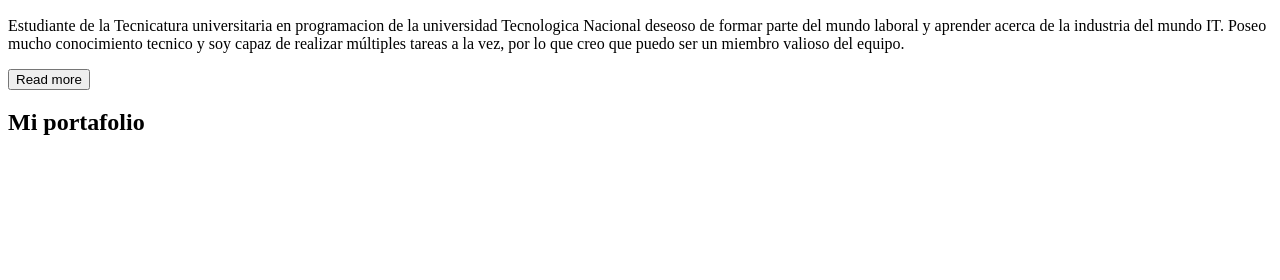
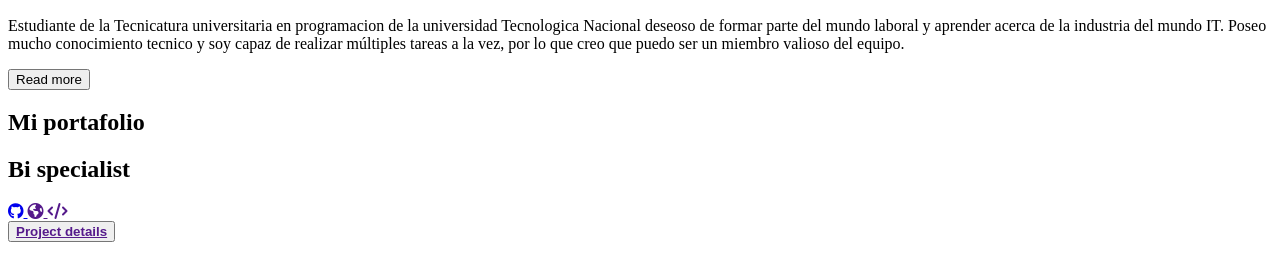
Before and after one commit to CristianFacundo/Mercado-Cristian-Facundo.github.io, a plain HTML site: page index.html in a window 1280 px wide. Shown: the part 378-658 px from the top of the page. Drawn offline with Linux system fonts and the light colour scheme; files that its build step writes are made by us from their sources.

Commit message:
Primera carta

```diff
--- a/index.html
+++ b/index.html
@@ -61,6 +61,32 @@
         <div class="divider"></div>
     </div>
 
+    <div class="container">
+        <div class="card">
+            <div class="card__img__1"></div>
+            <div class="card__title">
+                <h2>Bi specialist</h2>
+            </div>
+            <div class="card__projects-links">
+                <a href="https://github.com/CristianFacundo" target="_blank">
+                    <i class="fa-brands fa-github"></i>
+                </a>
+                <a href="">
+                    <i class="fa-sharp fa-solid fa-earth-americas"></i>
+                </a>
+                <a href="">
+                    <i class="fa-solid fa-code"></i>
+                </a>
+            </div>
+            <div class="project-details-content">
+                <button class="project-details download-cv">
+                    <a href=""><b>Project details</b></a>
+
+                </button>
+            </div>
+
+        </div>
+
 
 
 
```
